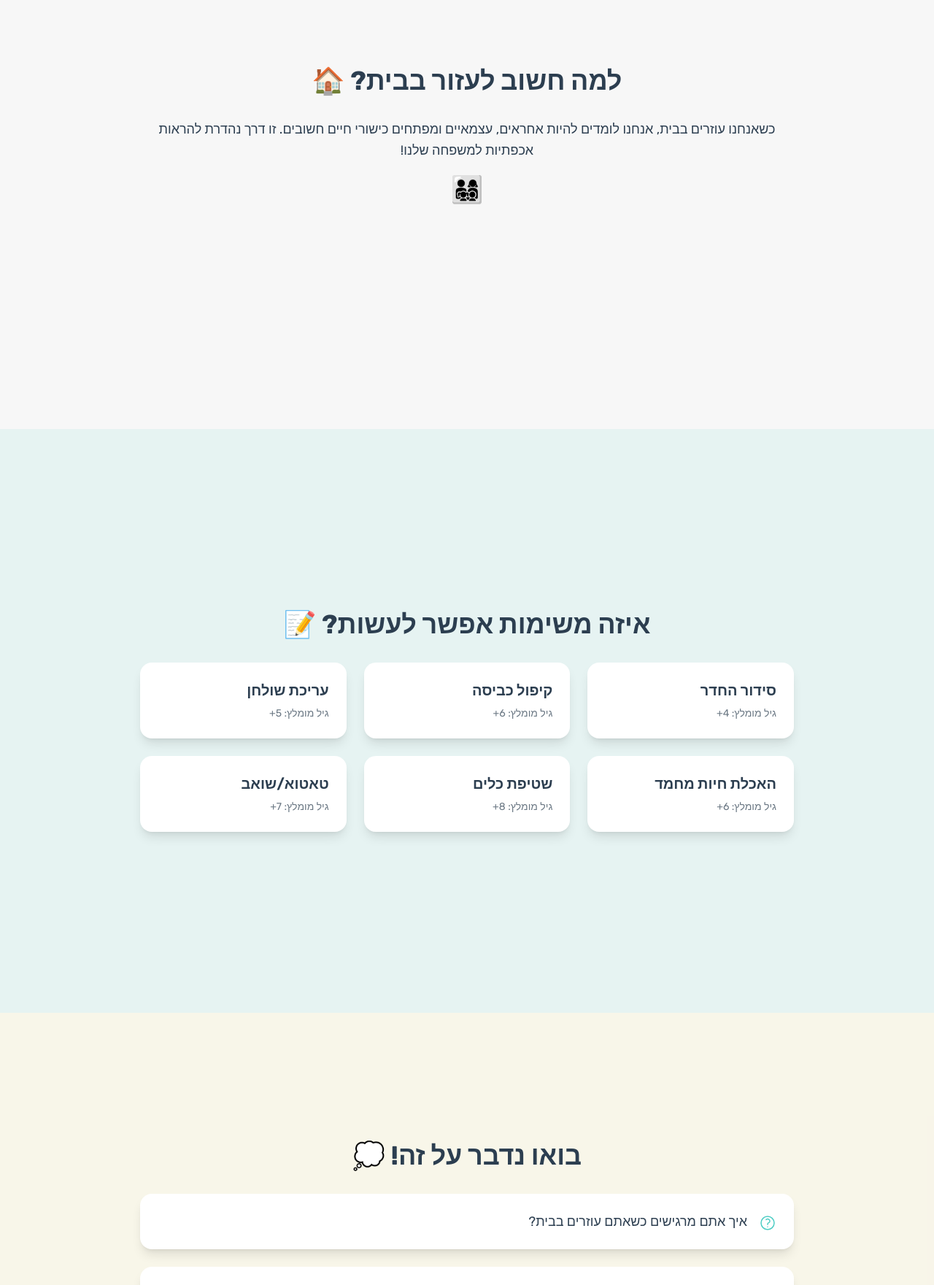
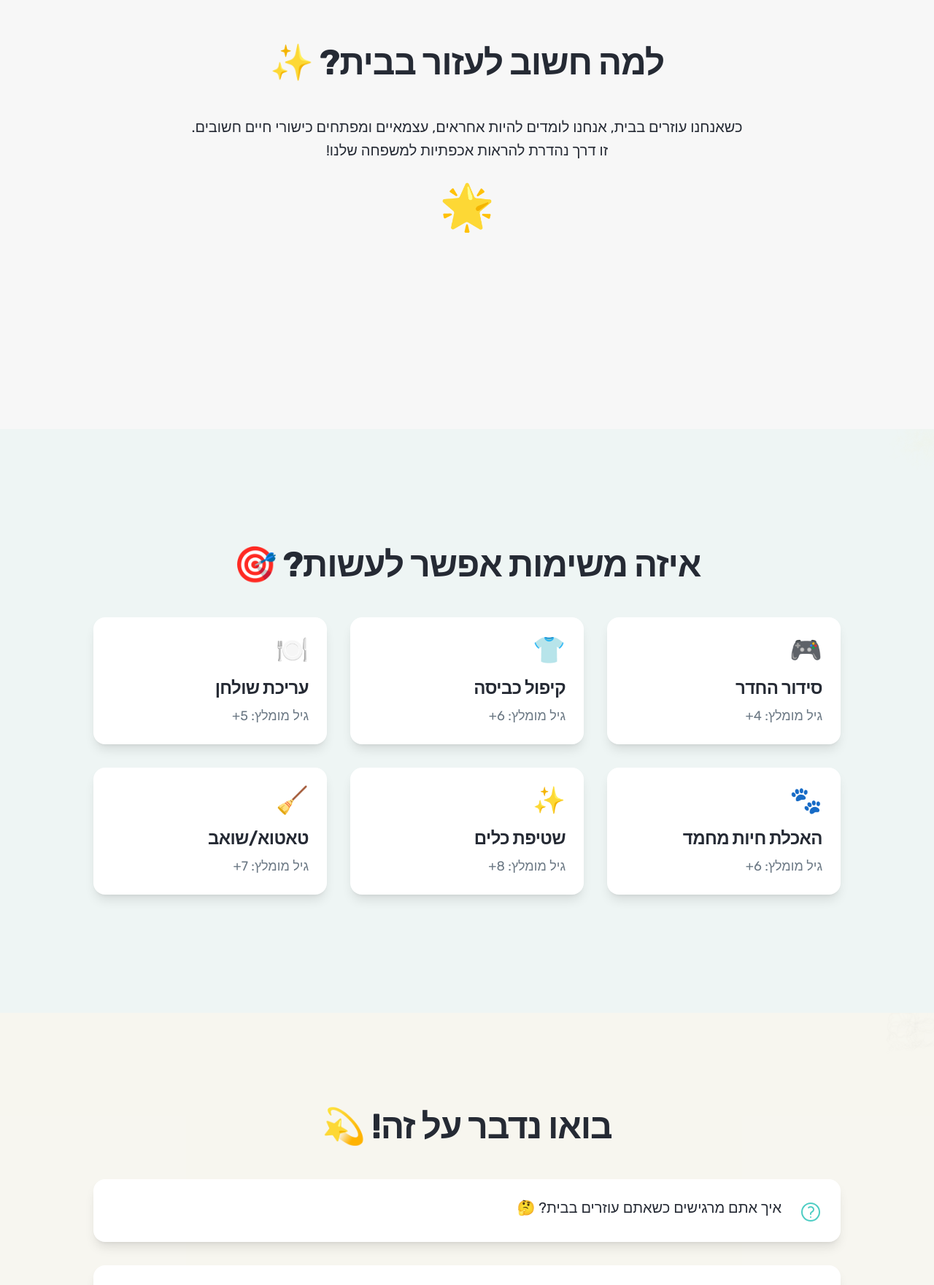
Before and after one commit to dudikeleti/home-responsibility, a Next.js app: page / in a window 1280 px wide. Shown: the part 1012-2773 px from the top of the page at 73% size. Built offline with nearby package versions, Linux system fonts and the light colour scheme.

Commit message:
Update design with modern elements and larger typography

```diff
--- a/src/app/globals.css
+++ b/src/app/globals.css
@@ -3,11 +3,13 @@
 @tailwind utilities;
 
 :root {
-  --primary-color: #FF6B6B;
-  --secondary-color: #4ECDC4;
-  --accent-color: #FFE66D;
-  --background-light: #F7F7F7;
-  --text-dark: #2C3E50;
+  --primary-color: #FF2E63;
+  --secondary-color: #00C2A8;
+  --accent-color: #FFD93D;
+  --background-light: #F8F9FA;
+  --text-dark: #252A34;
+  --gradient-1: linear-gradient(135deg, #FF2E63 0%, #FF8E53 100%);
+  --gradient-2: linear-gradient(135deg, #00C2A8 0%, #4D96FF 100%);
 }
 
 @media (prefers-color-scheme: dark) {
@@ -25,40 +27,67 @@ body {
 
 @layer components {
   .section-container {
-    @apply min-h-screen px-4 py-16 md:px-8 lg:px-16 flex flex-col items-center justify-center;
+    @apply min-h-screen px-4 py-16 md:px-8 lg:px-16 flex flex-col items-center justify-center relative overflow-hidden;
   }
 
   .title-gradient {
-    @apply bg-clip-text text-transparent bg-gradient-to-r from-primary to-secondary;
+    @apply bg-clip-text text-transparent bg-gradient-to-r from-[#FF2E63] to-[#FF8E53] drop-shadow-sm;
   }
 
   .card {
-    @apply bg-white rounded-2xl shadow-lg p-6 transition-all duration-300 hover:shadow-xl;
+    @apply bg-white rounded-2xl shadow-lg p-6 transition-all duration-300 hover:shadow-xl
+           border border-transparent hover:border-primary/10 backdrop-blur-sm
+           hover:translate-y-[-4px];
   }
 
   .button-primary {
-    @apply px-6 py-3 bg-primary text-white rounded-full font-medium transition-all duration-300
-           hover:bg-opacity-90 hover:scale-105 focus:outline-none focus:ring-2 focus:ring-primary focus:ring-opacity-50;
+    @apply px-6 py-3 bg-gradient-to-r from-primary to-[#FF8E53] text-white rounded-full
+           font-medium transition-all duration-300 hover:scale-105 hover:shadow-lg
+           focus:outline-none focus:ring-2 focus:ring-primary focus:ring-opacity-50;
   }
 
   .button-secondary {
-    @apply px-6 py-3 bg-secondary text-white rounded-full font-medium transition-all duration-300
-           hover:bg-opacity-90 hover:scale-105 focus:outline-none focus:ring-2 focus:ring-secondary focus:ring-opacity-50;
+    @apply px-6 py-3 bg-gradient-to-r from-secondary to-[#4D96FF] text-white rounded-full
+           font-medium transition-all duration-300 hover:scale-105 hover:shadow-lg
+           focus:outline-none focus:ring-2 focus:ring-secondary focus:ring-opacity-50;
+  }
+
+  .section-background {
+    @apply absolute inset-0 opacity-5 pointer-events-none;
   }
 }
 
 /* Custom Animations */
 @keyframes float {
   0%, 100% {
-    transform: translateY(0);
+    transform: translateY(0) rotate(0);
   }
   50% {
-    transform: translateY(-20px);
+    transform: translateY(-20px) rotate(5deg);
   }
 }
 
 .animate-float {
   animation: float 6s ease-in-out infinite;
+}
+
+@keyframes shine {
+  0% {
+    background-position: 200% center;
+  }
+  100% {
+    background-position: -200% center;
+  }
+}
+
+.animate-shine {
+  background: linear-gradient(90deg,
+    transparent 25%,
+    rgba(255, 255, 255, 0.8) 50%,
+    transparent 75%
+  ) var(--background-light);
+  background-size: 200% 100%;
+  animation: shine 8s linear infinite;
 }
 
 /* Scroll Animations */
@@ -83,10 +112,19 @@ body {
 }
 
 ::-webkit-scrollbar-thumb {
-  background: var(--primary-color);
+  background: linear-gradient(to bottom, var(--primary-color), var(--secondary-color));
   border-radius: 5px;
 }
 
 ::-webkit-scrollbar-thumb:hover {
-  background: var(--secondary-color);
+  background: linear-gradient(to bottom, var(--secondary-color), var(--primary-color));
 }
+
+/* Modern Typography */
+h1, h2, h3, h4, h5, h6 {
+  @apply tracking-tight;
+}
+
+.text-gradient {
+  @apply bg-clip-text text-transparent bg-gradient-to-r from-primary to-secondary;
+}
--- a/src/app/page.tsx
+++ b/src/app/page.tsx
@@ -2,50 +2,50 @@
 
 import { motion } from 'framer-motion';
 import { useInView } from 'react-intersection-observer';
-import { CheckCircleIcon, QuestionMarkCircleIcon } from '@heroicons/react/24/outline';
+import { CheckCircleIcon, QuestionMarkCircleIcon, SparklesIcon, HeartIcon, StarIcon } from '@heroicons/react/24/outline';
 
 const sections = [
   {
     id: 'intro',
-    title: 'למה חשוב לעזור בבית? 🏠',
-    content: 'כשאנחנו עוזרים בבית, אנחנו לומדים להיות אחראים, עצמאיים ומפתחים כישורי חיים חשובים. זו דרך נהדרת להראות אכפתיות למשפחה שלנו!'
+    title: 'למה חשוב לעזור בבית? ✨',
+    content: 'כשאנחנו עוזרים בבית, אנחנו לומדים להיות אחראים, עצמאיים ומפתחים כישורי חיים חשובים. זו דרך נהדרת להראות אכפתיות למשפחה שלנו!',
+    icon: '🌟'
   },
   {
     id: 'tasks',
-    title: 'איזה משימות אפשר לעשות? 📝',
+    title: 'איזה משימות אפשר לעשות? 🎯',
     tasks: [
-      { task: 'סידור החדר', age: '4+' },
-      { task: 'קיפול כביסה', age: '6+' },
-      { task: 'עריכת שולחן', age: '5+' },
-      { task: 'האכלת חיות מחמד', age: '6+' },
-      { task: 'שטיפת כלים', age: '8+' },
-      { task: 'טאטוא/שואב', age: '7+' },
+      { task: 'סידור החדר', age: '4+', icon: '🎮' },
+      { task: 'קיפול כביסה', age: '6+', icon: '👕' },
+      { task: 'עריכת שולחן', age: '5+', icon: '🍽️' },
+      { task: 'האכלת חיות מחמד', age: '6+', icon: '🐾' },
+      { task: 'שטיפת כלים', age: '8+', icon: '✨' },
+      { task: 'טאטוא/שואב', age: '7+', icon: '🧹' },
     ]
   },
   {
     id: 'discussion',
-    title: 'בואו נדבר על זה! 💭',
+    title: 'בואו נדבר על זה! 💫',
     questions: [
-      'איך אתם מרגישים כשאתם עוזרים בבית?',
-      'איזו משימה אתם הכי אוהבים לעשות?',
-      'האם יש משימה שאתם לא אוהבים? למה?',
-      'איך אפשר להפוך את המשימות לכיפיות יותר?'
+      'איך אתם מרגישים כשאתם עוזרים בבית? 🤔',
+      'איזו משימה אתם הכי אוהבים לעשות? ❤️',
+      'האם יש משימה שאתם לא אוהבים? למה? 🤷‍♂️',
+      'איך אפשר להפוך את המשימות לכיפיות יותר? 🎉'
     ]
   },
   {
     id: 'rewards',
-    title: 'תגמול והערכה ⭐',
+    title: 'תגמול והערכה 🌈',
     content: 'חשוב לזכור שעזרה בבית היא חלק מלהיות חבר במשפחה. אבל אפשר גם ליצור מערכת תגמול כיפית!',
     ideas: [
-      'טבלת מדבקות שבועית',
-      'זמן איכות מיוחד עם ההורים',
-      'בחירת ארוחת ערב או פעילות משפחתית',
-      'הכרה והערכה מילולית'
+      { text: 'טבלת מדבקות שבועית', icon: '⭐' },
+      { text: 'זמן איכות מיוחד עם ההורים', icon: '❤️' },
+      { text: 'בחירת ארוחת ערב או פעילות משפחתית', icon: '🎮' },
+      { text: 'הכרה והערכה מילולית', icon: '🏆' }
     ]
   }
 ];
 
-// Section component
 function Section({ section }: { section: typeof sections[0] }) {
   const { ref, inView } = useInView({
     threshold: 0.2,
@@ -54,73 +54,101 @@ function Section({ section }: { section: typeof sections[0] }) {
 
   return (
     <section
-      key={section.id}
       ref={ref}
       id={section.id}
       className={`section-container ${
-        section.id === 'tasks' ? 'bg-secondary/10' :
-        section.id === 'discussion' ? 'bg-accent/10' :
-        section.id === 'rewards' ? 'bg-primary/10' : ''
+        section.id === 'tasks' ? 'bg-secondary/5' :
+        section.id === 'discussion' ? 'bg-accent/5' :
+        section.id === 'rewards' ? 'bg-primary/5' : ''
       }`}
     >
+      <div className="section-background">
+        {Array.from({ length: 20 }).map((_, i) => (
+          <motion.div
+            key={i}
+            className="absolute text-4xl opacity-10"
+            initial={{ opacity: 0, scale: 0 }}
+            animate={inView ? {
+              opacity: 0.1,
+              scale: 1,
+              x: Math.random() * 100 - 50 + '%',
+              y: Math.random() * 100 - 50 + '%',
+            } : {}}
+            transition={{ duration: 2, delay: i * 0.1 }}
+          >
+            {section.id === 'tasks' ? '✨' :
+             section.id === 'discussion' ? '💭' :
+             section.id === 'rewards' ? '🌟' : '❤️'}
+          </motion.div>
+        ))}
+      </div>
+
       <motion.div
         initial={{ opacity: 0, y: 50 }}
         animate={inView ? { opacity: 1, y: 0 } : {}}
         transition={{ duration: 0.6 }}
-        className="w-full max-w-4xl"
+        className="w-full max-w-5xl z-10"
       >
-        <h2 className="text-3xl md:text-4xl font-bold mb-8 text-center">
+        <h2 className="text-4xl md:text-5xl font-bold mb-12 text-center">
           {section.title}
         </h2>
 
         {section.id === 'tasks' && (
-          <div className="grid grid-cols-1 md:grid-cols-2 lg:grid-cols-3 gap-6">
+          <div className="grid grid-cols-1 md:grid-cols-2 lg:grid-cols-3 gap-8">
             {section.tasks?.map((task, index) => (
               <motion.div
                 key={task.task}
                 initial={{ opacity: 0, scale: 0.9 }}
                 animate={inView ? { opacity: 1, scale: 1 } : {}}
                 transition={{ duration: 0.4, delay: index * 0.1 }}
-                className="card hover:bg-primary/5"
+                className="card group"
               >
-                <h3 className="text-xl font-semibold mb-2">{task.task}</h3>
-                <p className="text-sm text-text-dark/70">גיל מומלץ: {task.age}</p>
+                <div className="text-4xl mb-4 transform transition-transform group-hover:scale-110 group-hover:rotate-12">
+                  {task.icon}
+                </div>
+                <h3 className="text-2xl font-semibold mb-2">{task.task}</h3>
+                <p className="text-lg text-text-dark/70">גיל מומלץ: {task.age}</p>
               </motion.div>
             ))}
           </div>
         )}
 
         {section.id === 'discussion' && (
-          <div className="space-y-6">
+          <div className="space-y-8">
             {section.questions?.map((question, index) => (
               <motion.div
                 key={question}
                 initial={{ opacity: 0, x: -20 }}
                 animate={inView ? { opacity: 1, x: 0 } : {}}
                 transition={{ duration: 0.4, delay: index * 0.1 }}
-                className="card flex items-start gap-4"
+                className="card flex items-start gap-6 group"
               >
-                <QuestionMarkCircleIcon className="w-6 h-6 text-secondary flex-shrink-0 mt-1" />
-                <p className="text-lg">{question}</p>
+                <QuestionMarkCircleIcon className="w-8 h-8 text-secondary flex-shrink-0 mt-1
+                  transform transition-transform group-hover:rotate-12" />
+                <p className="text-xl">{question}</p>
               </motion.div>
             ))}
           </div>
         )}
 
         {section.id === 'rewards' && (
-          <div className="space-y-6">
-            <p className="text-lg text-center mb-8">{section.content}</p>
-            <div className="grid grid-cols-1 md:grid-cols-2 gap-4">
+          <div className="space-y-8">
+            <p className="text-xl text-center mb-12 max-w-3xl mx-auto leading-relaxed">
+              {section.content}
+            </p>
+            <div className="grid grid-cols-1 md:grid-cols-2 gap-6">
               {section.ideas?.map((idea, index) => (
                 <motion.div
-                  key={idea}
+                  key={idea.text}
                   initial={{ opacity: 0, scale: 0.9 }}
                   animate={inView ? { opacity: 1, scale: 1 } : {}}
                   transition={{ duration: 0.4, delay: index * 0.1 }}
-                  className="card flex items-center gap-3"
+                  className="card flex items-center gap-4 group"
                 >
-                  <CheckCircleIcon className="w-6 h-6 text-primary flex-shrink-0" />
-                  <p>{idea}</p>
+                  <div className="text-3xl transform transition-transform group-hover:scale-125 group-hover:rotate-12">
+                    {idea.icon}
+                  </div>
+                  <p className="text-xl">{idea.text}</p>
                 </motion.div>
               ))}
             </div>
@@ -128,14 +156,22 @@ function Section({ section }: { section: typeof sections[0] }) {
         )}
 
         {section.id === 'intro' && (
-          <div className="text-center text-lg leading-relaxed">
-            <p className="mb-6">{section.content}</p>
+          <div className="text-center text-xl leading-relaxed max-w-3xl mx-auto">
+            <p className="mb-8">{section.content}</p>
             <motion.div
-              animate={{ y: [0, -10, 0] }}
-              transition={{ duration: 2, repeat: Infinity }}
-              className="text-4xl"
+              animate={{
+                y: [0, -10, 0],
+                rotate: [0, 5, 0],
+                scale: [1, 1.1, 1]
+              }}
+              transition={{
+                duration: 3,
+                repeat: Infinity,
+                ease: "easeInOut"
+              }}
+              className="text-6xl"
             >
-              👨‍👩‍👧‍👦
+              {section.icon}
             </motion.div>
           </div>
         )}
@@ -148,17 +184,31 @@ export default function Home() {
   return (
     <main className="min-h-screen bg-background-light">
       {/* Hero Section */}
-      <section className="section-container bg-gradient-to-b from-primary/10 to-secondary/10">
+      <section className="section-container bg-gradient-to-b from-primary/10 via-secondary/5 to-accent/10">
         <motion.div
           initial={{ opacity: 0, y: 20 }}
           animate={{ opacity: 1, y: 0 }}
           transition={{ duration: 0.8 }}
-          className="text-center"
+          className="text-center relative z-10"
         >
-          <h1 className="text-4xl md:text-6xl font-bold title-gradient mb-6">
+          <motion.div
+            animate={{
+              scale: [1, 1.2, 1],
+              rotate: [0, 5, 0]
+            }}
+            transition={{
+              duration: 5,
+              repeat: Infinity,
+              ease: "easeInOut"
+            }}
+            className="text-6xl mb-8"
+          >
+            ✨
+          </motion.div>
+          <h1 className="text-5xl md:text-7xl font-bold title-gradient mb-8">
             משימות בבית
           </h1>
-          <p className="text-xl md:text-2xl text-text-dark/80 max-w-2xl mx-auto">
+          <p className="text-2xl md:text-3xl text-text-dark/80 max-w-3xl mx-auto leading-relaxed">
             בואו נלמד ביחד על החשיבות של עזרה בבית ואיך אנחנו יכולים לתרום למשפחה שלנו!
           </p>
         </motion.div>
```
